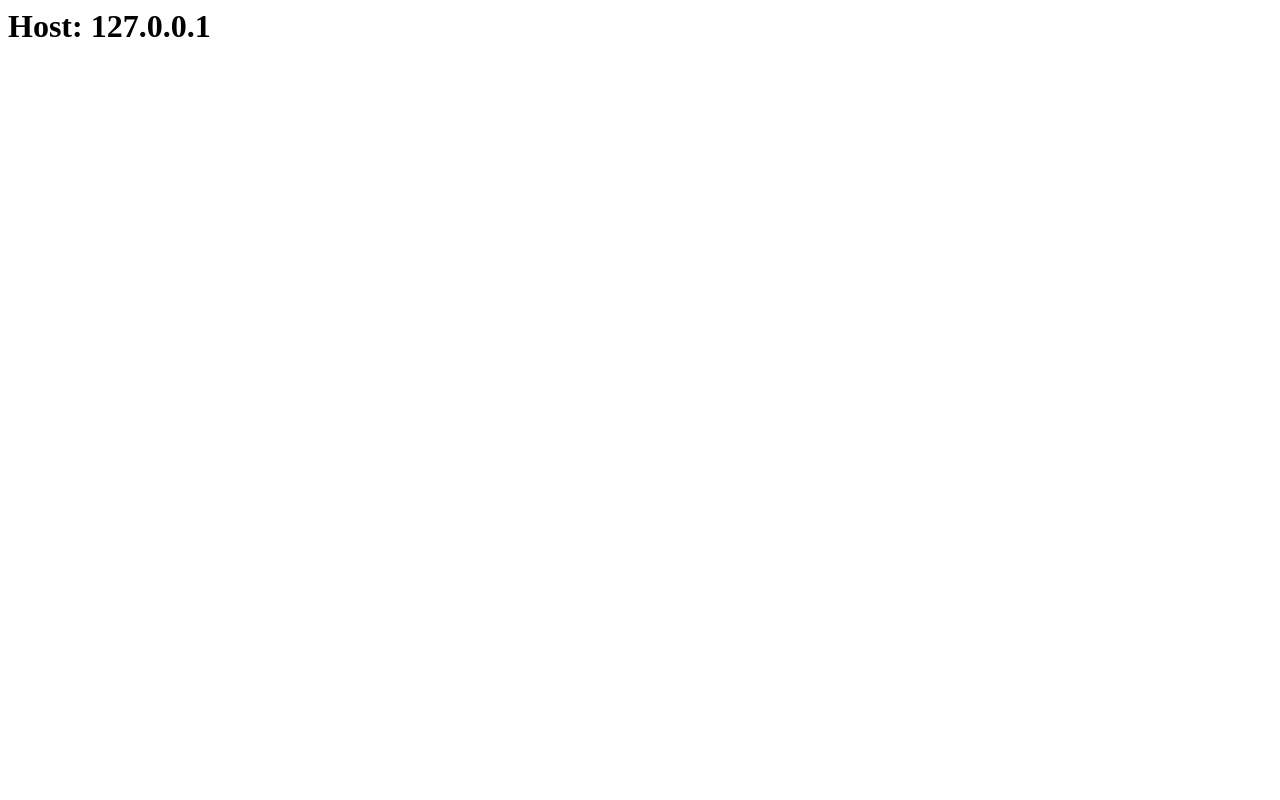
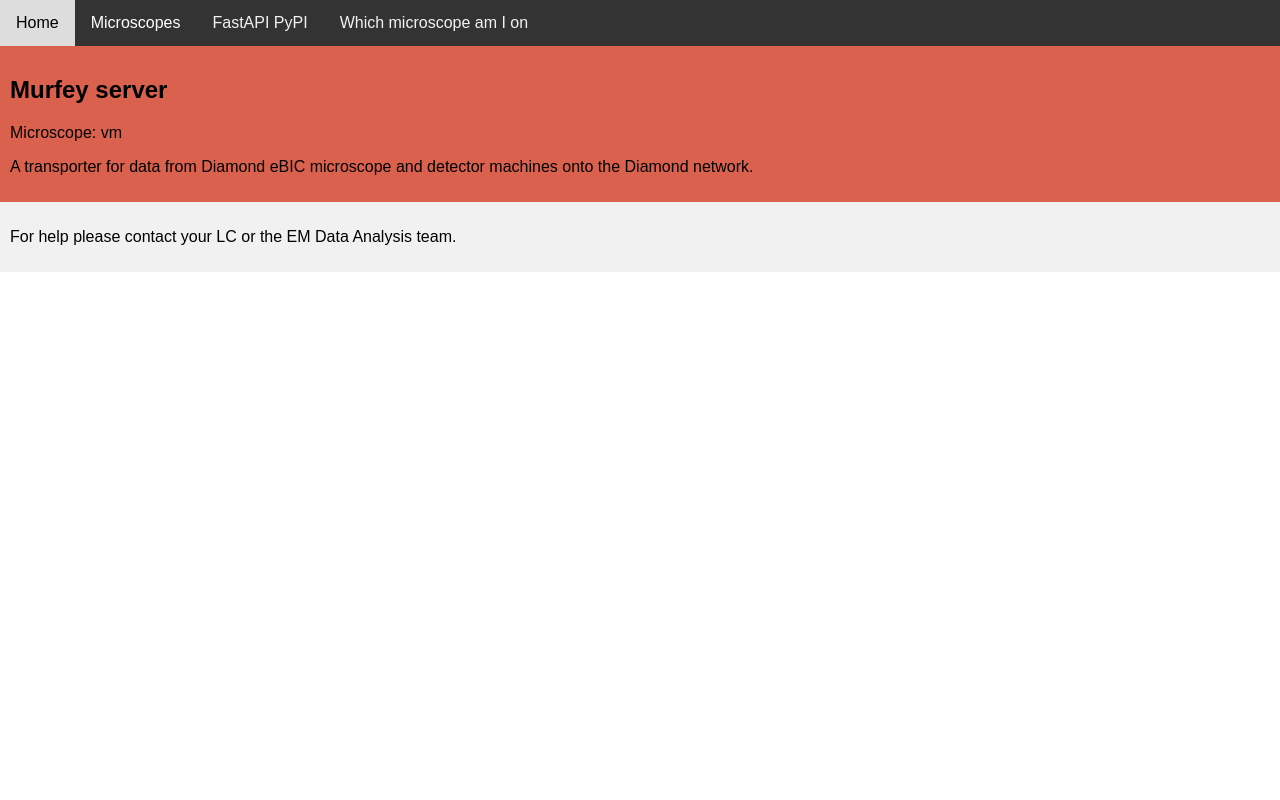
Before and after one commit to DiamondLightSource/python-murfey, a FastAPI app: page / in a window 1280 px wide. Before the commit the page is almost empty. Run offline with FastAPI, Linux system fonts and the light colour scheme; parts of the project's set-up code (start-up, migrations or seed data) failed here and were passed over.

Commit message:
Add static stylesheet.

```diff
--- a/src/murfey/server/main.py
+++ b/src/murfey/server/main.py
@@ -10,21 +10,21 @@ import sqlalchemy.exc
 import sqlalchemy.orm
 from fastapi import FastAPI, Request, Response
 from fastapi.responses import HTMLResponse
+from fastapi.staticfiles import StaticFiles
 from fastapi.templating import Jinja2Templates
 from ispyb.sqlalchemy import BLSession, Proposal
 from pydantic import BaseModel
 from requests import get
 
-app = FastAPI(debug=True)
+app = FastAPI(title="Murfey server", debug=True)
 
 basepath = Path(__file__).resolve().parent
-# print(basepath)
-templates = Jinja2Templates(
-    directory=str(basepath / "templates")
-)  #'/home/slg25752/python-murfey/src/murfey/server/templates')
-# print(templates)
-# print(templates.env.globals["url_for"])
-# print(templates.env.list_templates())
+
+templates = Jinja2Templates(directory=str(basepath / "templates"))
+app.mount(
+    "/static", StaticFiles(directory=str(basepath / "templates/static")), name="static"
+)
+
 db_session = sqlalchemy.orm.sessionmaker(
     bind=sqlalchemy.create_engine(
         ispyb.sqlalchemy.url(), connect_args={"use_pure": True}
@@ -35,11 +35,11 @@ db_session = sqlalchemy.orm.sessionmaker(
 @app.get("/")
 async def root(request: Request, response_class=HTMLResponse):
     client_host = request.client.host
+    microscope = get_microscope()
     return templates.TemplateResponse(
         "item.html",
-        {"request": request, "client_host": client_host, "message": "Transfer Server"},
+        {"request": request, "client_host": client_host, "microscope": microscope},
     )
-    # return {"client_host": client_host, "message": "Transfer Server"}
 
 
 class Visits(BaseModel):
@@ -165,7 +165,7 @@ async def add_file(file: File):
 
 
 @app.get("/microscope")
-async def get_microscope():
+def get_microscope():
     try:
         hostname = socket.gethostname()
         microscope_from_hostname = hostname.split(".")[0]
--- a/src/murfey/server/run.py
+++ b/src/murfey/server/run.py
@@ -25,8 +25,8 @@ def run():
         default=pathlib.Path(__file__).parent / "example_environment_file",
     )
     args = parser.parse_args()
-    print(args.env_file)
     logger.info("Starting Murfey")
+    print("Starting Murfey server")
     uvicorn.run(
         "murfey.server.main:app",
         host="127.0.0.1",
--- a/src/murfey/server/templates/item.html
+++ b/src/murfey/server/templates/item.html
@@ -1,8 +1,36 @@
 <html>
 <head>
-    <title>Item details</title>
+    <title>Murfey server</title>
+    <link href="{{ url_for('static', path='/styles.css') }}" rel="stylesheet">
 </head>
 <body>
-    <h1>Host: {{ client_host }}</h1>
+
+<div class="topnav">
+    <a href="/">Home</a>
+    <div class="dropdown">
+        <button class="dropbtn">Microscopes
+        </button>
+        <div class="dropdown-content">
+            <a href="/visits/m01">m01</a>
+            <a href="/visits/m02">m02</a>
+            <a href="/visits/m03">m03</a>
+            <a href="/visits/m12">m12</a>
+        </div>
+    </div>
+    <a href="/pypi/fastapi">FastAPI PyPI</a>
+    <a href="/microscope">Which microscope am I on</a>
+</div>
+<div class="wrapper">
+    <div class="content">
+        <h2>Murfey server</h2>
+        <p>Microscope: {{ microscope }}</p>
+        <p>A transporter for data from Diamond eBIC microscope and detector machines onto the Diamond network.</p>
+    </div>
+</div>
+<div class="footer">
+    <p>For help please contact your LC or the EM Data Analysis team.</p>
+</div>
+
 </body>
+
 </html>
--- /dev/null
+++ b/src/murfey/server/templates/static/styles.css
@@ -0,0 +1,85 @@
+* {
+  box-sizing: border-box;
+  font-family: Arial, Helvetica, sans-serif;
+}
+
+body {
+  margin: 0;
+  font-family: Arial, Helvetica, sans-serif;
+}
+
+/* Style the top navigation bar */
+.topnav {
+  overflow: hidden;
+  background-color: #333;
+}
+
+/* Style the topnav links */
+.topnav a {
+  float: left;
+  display: block;
+  color: #f2f2f2;
+  text-align: center;
+  padding: 14px 16px;
+  text-decoration: none;
+}
+
+/* Change color on hover */
+.topnav a:hover {
+  background-color: #ddd;
+  color: black;
+}
+
+/* Style the content */
+.content {
+  background-color: #da614e;
+  padding: 10px;
+}
+
+/* Style the footer */
+.footer {
+  background-color: #f1f1f1;
+  padding: 10px;
+}
+
+.dropdown {
+  float: left;
+  overflow: hidden;
+}
+
+.dropdown .dropbtn {
+  font-size: 16px;
+  border: none;
+  outline: none;
+  color: white;
+  padding: 14px 16px;
+  background-color: inherit;
+  font-family: inherit;
+  margin: 0;
+}
+
+.dropdown-content {
+  display: none;
+  position: absolute;
+  background-color: #f9f9f9;
+  min-width: 160px;
+  box-shadow: 0px 8px 16px 0px rgba(0,0,0,0.2);
+  z-index: 1;
+}
+
+.dropdown-content a {
+  float: none;
+  color: black;
+  padding: 12px 16px;
+  text-decoration: none;
+  display: block;
+  text-align: left;
+}
+
+.dropdown-content a:hover {
+  background-color: #ddd;
+}
+
+.dropdown:hover .dropdown-content {
+  display: block;
+}
```
